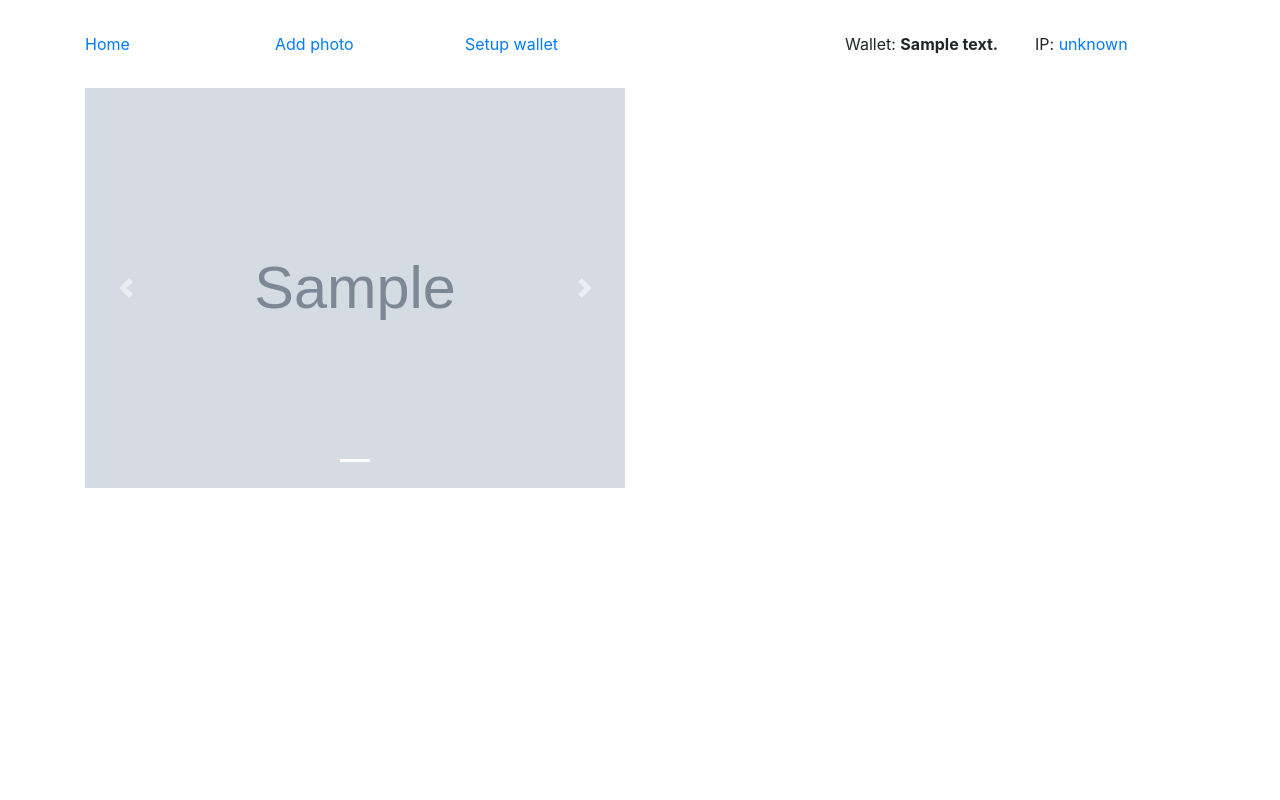
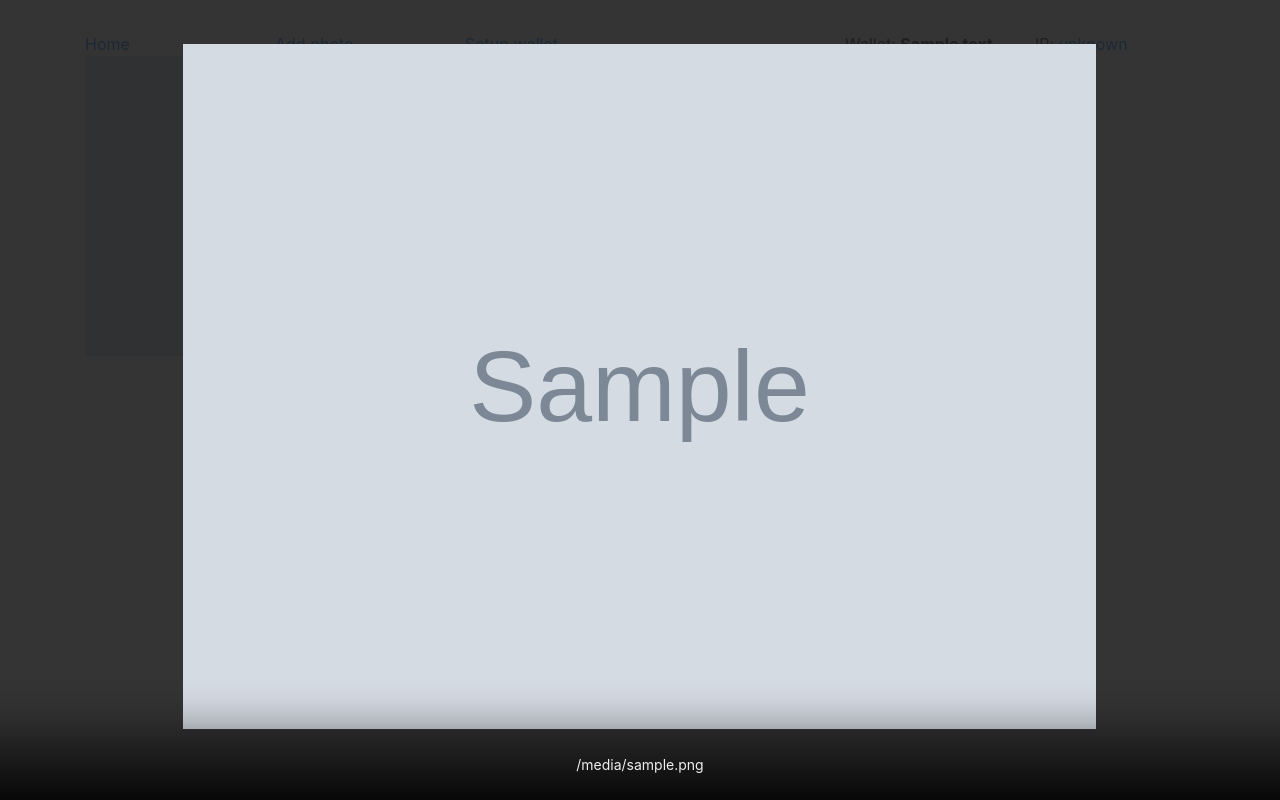
Before and after one commit to one-quaker/imfs, a Django app: template web/templates/index.html in a window 1280 px wide. Run offline with Django 3.2, Linux system fonts and the light colour scheme; the template is opened without the code that fills it: most values are stand-ins (such as "Sample title", 1, 10 or a date in 2020); grey boxes marked "Sample" are stand-in pictures; some libraries are stand-ins or nearby versions.

Commit message:
fancybox3 slider. thumb filename srink

```diff
--- a/web/models.py
+++ b/web/models.py
@@ -4,6 +4,8 @@ from django.db.models.signals import pre_save, post_save
 from django.dispatch import receiver
 from sorl.thumbnail import get_thumbnail
 import os
+
+from .utils import random_string, path_and_rename
 
 
 class CreatedMixin(models.Model):
@@ -18,7 +20,7 @@ class CreatedMixin(models.Model):
 
 
 class Photo(CreatedMixin):
-    file = models.ImageField(upload_to='photo', max_length=255)
+    file = models.ImageField(upload_to=path_and_rename, max_length=255)
     dir = models.CharField(max_length=64, default='main')
 
     def __str__(self):
@@ -31,7 +33,7 @@ class Photo(CreatedMixin):
     @property
     def thumbnail(self):
         if self.file:
-            return get_thumbnail(self.file, '300x220', crop='center', quality=55)
+            return get_thumbnail(self.file, '300x220', crop='center', quality=50)
         return None
 
 
--- /dev/null
+++ b/web/templates/_fancy_slider.html
@@ -0,0 +1,7 @@
+{% for i in object_list %}
+    <div class="col-sm-3">
+        <a class="fancy-slider" href="{{ i.thumbnail.url }}" data-fancybox="gallery" data-caption="{{ i.file_name }}" data-width="1000">
+            <img src="{{ i.thumbnail.url }}" alt="{{ i.file_name }}" />
+        </a>
+    </div>
+{% endfor %}
--- a/web/templates/_slider.html
+++ /dev/null
@@ -1,28 +0,0 @@
-<div class="bd-slider">
-    <div id="photo-slider" class="carousel slide" data-ride="carousel">
-        <ol class="carousel-indicators">
-            {% for i in object_list %}
-                <li data-target="#photo-slider" data-slide-to="{{ forloop.counter0 }}" {% if forloop.first %}class="active"{% endif %}></li>
-            {% endfor %}
-        </ol>
-        <div class="carousel-inner">
-            {% for i in object_list %}
-                <div class="carousel-item {% if forloop.first %}active{% endif %}">
-                    <img src="{{ i.thumbnail.url }}" width="600" height="400" class="d-block w-100" alt="{{ i.thumbnail.name }}">
-                    <div class="carousel-caption d-none d-md-block">
-                        <h5></h5>
-                        <p></p>
-                    </div>
-                </div>
-            {% endfor %}
-        </div>
-        <a class="carousel-control-prev" href="#photo-slider" role="button" data-slide="prev">
-            <span class="carousel-control-prev-icon" aria-hidden="true"></span>
-            <span class="sr-only">Previous</span>
-        </a>
-        <a class="carousel-control-next" href="#photo-slider" role="button" data-slide="next">
-            <span class="carousel-control-next-icon" aria-hidden="true"></span>
-            <span class="sr-only">Next</span>
-        </a>
-    </div>
-</div>
--- a/web/templates/base.html
+++ b/web/templates/base.html
@@ -7,6 +7,10 @@
 
     <!-- Bootstrap CSS -->
     <link rel="stylesheet" href="https://stackpath.bootstrapcdn.com/bootstrap/4.3.1/css/bootstrap.min.css" integrity="sha384-ggOyR0iXCbMQv3Xipma34MD+dH/1fQ784/j6cY/iJTQUOhcWr7x9JvoRxT2MZw1T" crossorigin="anonymous">
+
+    <!-- Fancybox CSS -->
+    <link rel="stylesheet" href="https://cdnjs.cloudflare.com/ajax/libs/fancybox/3.5.7/jquery.fancybox.min.css" crossorigin="anonymous">
+
     {% block css_extra %}
         {% include 'base_style.html' %}
     {% endblock %}
@@ -24,5 +28,8 @@
     <script src="https://code.jquery.com/jquery-3.3.1.slim.min.js" integrity="sha384-q8i/X+965DzO0rT7abK41JStQIAqVgRVzpbzo5smXKp4YfRvH+8abtTE1Pi6jizo" crossorigin="anonymous"></script>
     <script src="https://cdnjs.cloudflare.com/ajax/libs/popper.js/1.14.7/umd/popper.min.js" integrity="sha384-UO2eT0CpHqdSJQ6hJty5KVphtPhzWj9WO1clHTMGa3JDZwrnQq4sF86dIHNDz0W1" crossorigin="anonymous"></script>
     <script src="https://stackpath.bootstrapcdn.com/bootstrap/4.3.1/js/bootstrap.min.js" integrity="sha384-JjSmVgyd0p3pXB1rRibZUAYoIIy6OrQ6VrjIEaFf/nJGzIxFDsf4x0xIM+B07jRM" crossorigin="anonymous"></script>
+    <script src="https://cdnjs.cloudflare.com/ajax/libs/fancybox/3.5.7/jquery.fancybox.min.js" crossorigin="anonymous"></script>
+
+    {% block js_extra %}{% endblock %}
   </body>
 </html>
--- a/web/templates/index.html
+++ b/web/templates/index.html
@@ -2,8 +2,23 @@
 
 {% block content %}
     <div class="row">
-        <div class="col-sm-6">
-            {% include '_slider.html' with object_list=object_list %}
-        </div>
+        {% include '_fancy_slider.html' with object_list=object_list %}
     </div>
 {% endblock %}
+
+
+{% block js_extra %}
+    <script type="text/javascript">
+        $(document).ready(function() {
+            let options = {
+                slideShow: {
+                    autoStart: true,
+                },
+                loop: true,
+            };
+
+            $('.fancy-slider').fancybox(options);
+            $.fancybox.open($('.fancy-slider').get(), options);
+        });
+    </script>
+{% endblock %}
--- a/web/views.py
+++ b/web/views.py
@@ -27,7 +27,7 @@ class AddPhotoView(generic.edit.CreateView):
     def form_valid(self, form):
         obj = form.save(commit=False)
         obj.save()
-        return HttpResponseRedirect(reverse('index-page'))
+        return HttpResponseRedirect(reverse('add-photo'))
 
 
 class SetWalletView(generic.edit.CreateView):
```
Also changed, not shown: web/utils.py (added, +19 -0 lines), web/migrations/0004_auto_20190922_0626.py (added).
